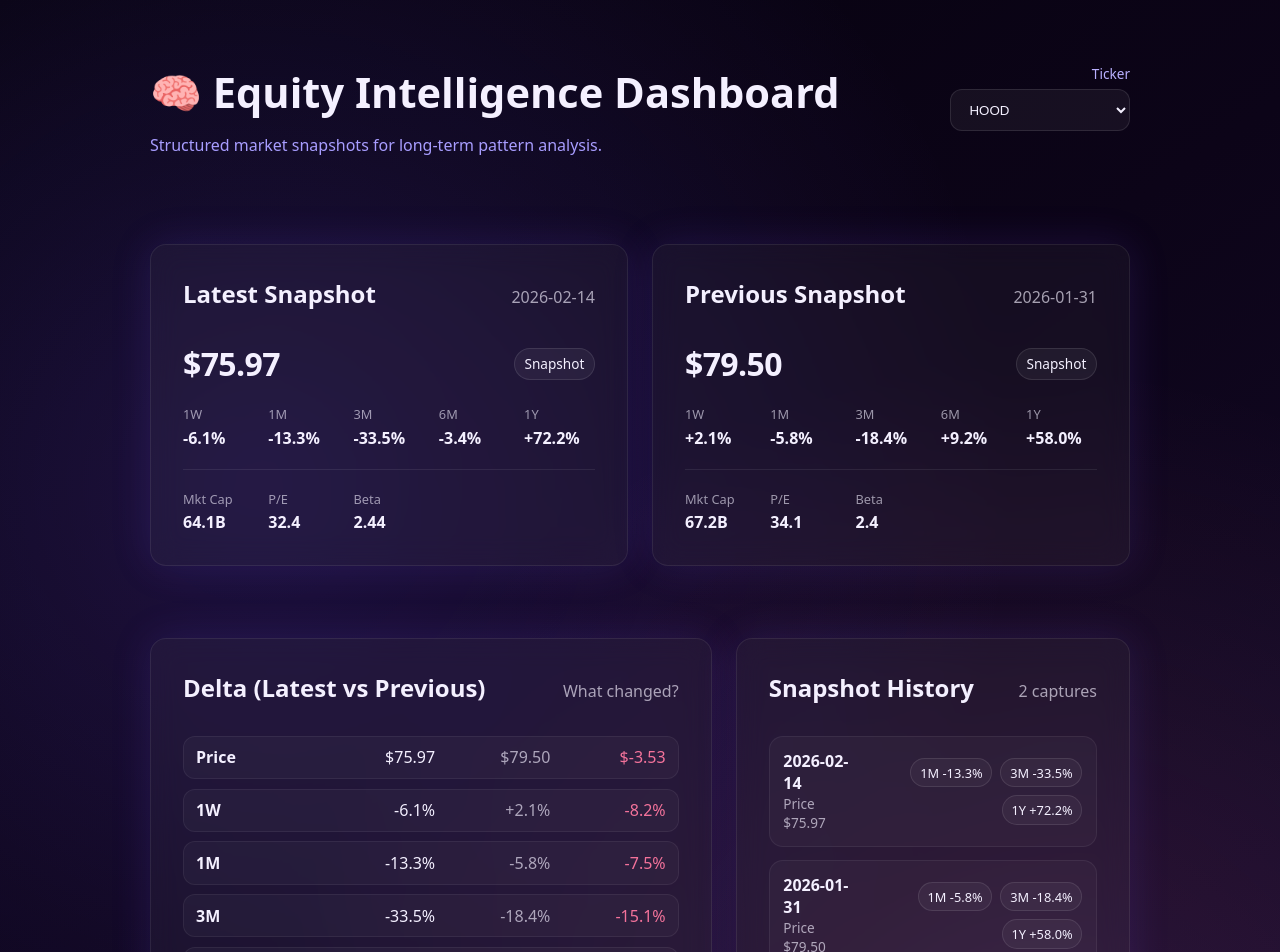
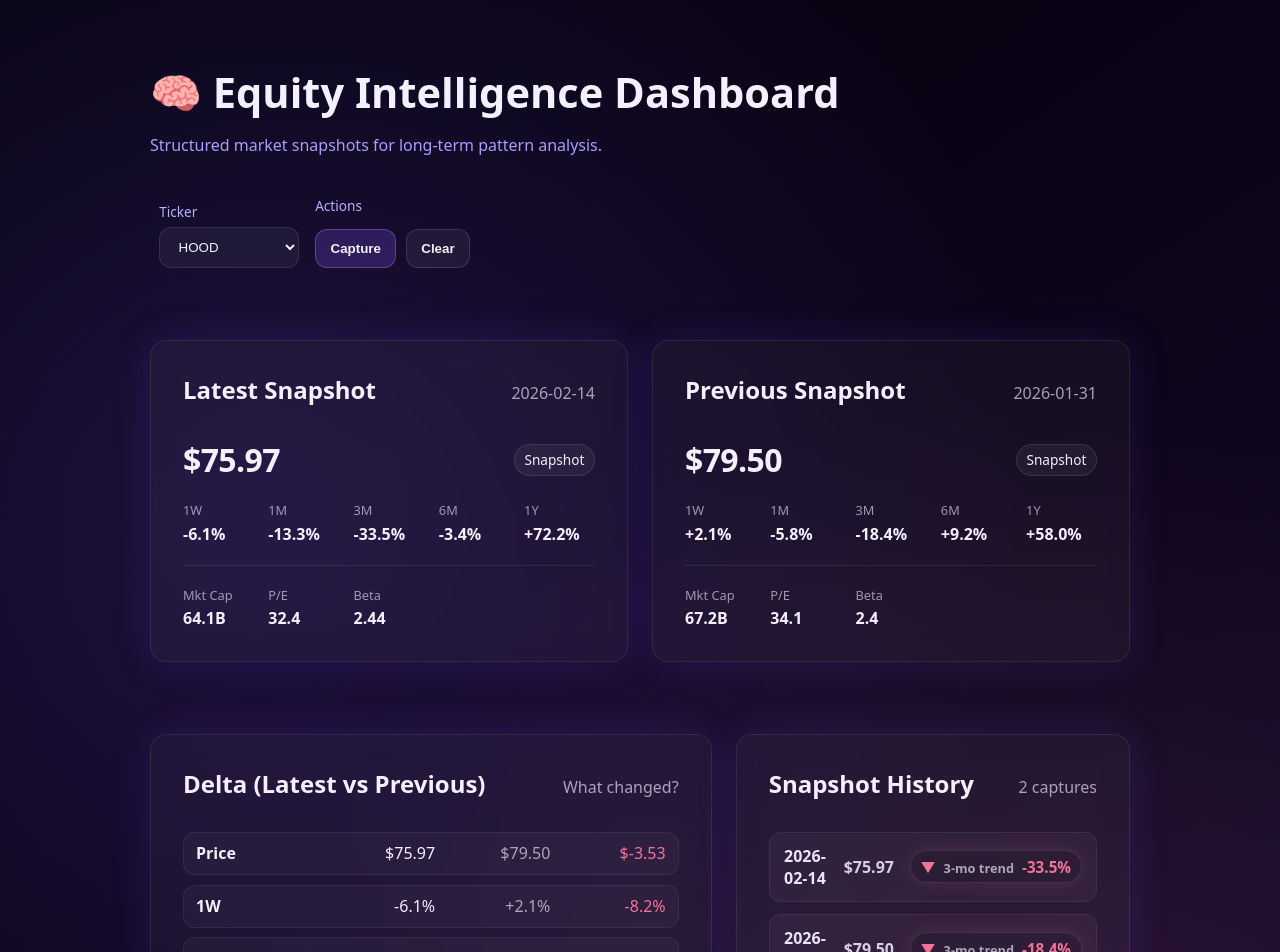
Before and after one commit to michelle-burton/equity-intelligence-dashboard, a React (Vite) app: page / in a window 1280 px wide. Shown: the top 952 px of the page. Built offline with nearby package versions, Linux system fonts and the light colour scheme.

Commit message:
add capture button functionality to header

```diff
--- a/src/App.jsx
+++ b/src/App.jsx
@@ -87,13 +87,65 @@ function deltaClass(curr, prev) {
   return "deltaFlat";
 }
 
+const STORAGE_KEY = "eid:snapshots:v1";
+
+function loadStoredSnapshots() {
+  try {
+    const raw = localStorage.getItem(STORAGE_KEY);
+    return raw ? JSON.parse(raw) : {};
+  } catch (e) {
+    console.warn("Failed to load snapshots from localStorage:", e);
+    return {};
+  }
+}
+
+function saveStoredSnapshots(all) {
+  try {
+    localStorage.setItem(STORAGE_KEY, JSON.stringify(all));
+  } catch (e) {
+    console.warn("Failed to save snapshots to localStorage:", e);
+  }
+}
+
+/**
+ * Upsert by asOf date and keep newest-first.
+ * Prevents duplicates when you capture the same day again.
+ */
+function upsertSnapshot(list, snap) {
+  const filtered = (list ?? []).filter((s) => s?.asOf !== snap?.asOf);
+  return [snap, ...filtered].sort((a, b) => (a.asOf < b.asOf ? 1 : -1));
+}
+
 function App() {
     const [ticker, setTicker] = useState("HOOD");
     const [aiText, setAiText] = useState("");
+    const [stored, setStored] = useState(() => loadStoredSnapshots());
+    const [toast, setToast] = useState("");
 
-  const history = useMemo(() => SNAPSHOTS[ticker] ?? [], [ticker]);
+    // 1️⃣ base data (demo)
+    const baseHistory = useMemo(() => SNAPSHOTS[ticker] ?? [], [ticker]);
+
+    // 2️⃣ stored data
+    const storedHistory = stored?.[ticker] ?? [];
+
+    // 3️⃣ merge them
+    const history = useMemo(() => {
+        const byDate = new Map();
+        [...storedHistory, ...baseHistory].forEach((s) => {
+        if (s?.asOf) byDate.set(s.asOf, s);
+        });
+        return [...byDate.values()].sort((a, b) =>
+        a.asOf < b.asOf ? 1 : -1
+        );
+    }, [storedHistory, baseHistory]);
+
+    // 4️⃣ NOW define latest & previous
     const latest = history[0];
     const previous = history[1];
+
+    // 5️⃣ THEN define latestToShow
+    //const latestToShow = liveLatest ?? latest; // if you have liveLatest, otherwise just use latest
+    const latestToShow = latest;
 
   return (
     <div className="page">
@@ -104,17 +156,68 @@ function App() {
             <p className="subtitle">Structured market snapshots for long-term pattern analysis.</p>
         </div>
 
-        <div className="tickerPicker">
+<div className="controlPanel">
+  <div className="controlRow">
+    <div className="controlGroup">
       <label className="label">Ticker</label>
       <select
         value={ticker}
-            onChange={(e) => setTicker(e.target.value)}
-            className="select"
+        onChange={(e) => {
+          setTicker(e.target.value);
+          setAiText("");
+         // setSelectedPrevious?.(null); // safe if you add clickable baseline later
+        }}
+        className="select selectSmall"
       >
         {TICKERS.map((t) => (
           <option key={t} value={t}>{t}</option>
         ))}
       </select>
+    </div>
+
+    <div className="controlGroup">
+      <label className="label">Actions</label>
+      <div className="controlButtons">
+        <button
+          className="btn btnPrimary"
+          onClick={() => {
+            const current = latestToShow ?? latest; // use latestToShow if you have it
+            if (!current) return;
+
+            const nextAll = { ...stored };
+            nextAll[ticker] = upsertSnapshot(nextAll[ticker], {
+              ...current,
+              source: current.source ?? "captured",
+            });
+
+            setStored(nextAll);
+              saveStoredSnapshots(nextAll);
+
+            setToast(`✅ Captured ${ticker} • ${current.asOf}`);
+            window.setTimeout(() => setToast(""), 1800);
+          }}
+          disabled={!(latestToShow ?? latest)}
+        >
+          Capture
+        </button>
+
+        <button
+          className="btn btnGhost"
+          onClick={() => {
+            const nextAll = { ...stored, [ticker]: [] };
+            setStored(nextAll);
+            saveStoredSnapshots(nextAll);
+            setToast(`Cleared captures for ${ticker}`);
+            window.setTimeout(() => setToast(""), 1600);
+          }}
+        >
+          Clear
+        </button>
+      </div>
+    </div>
+  </div>
+
+  {toast ? <div className="toast">{toast}</div> : null}
 </div>
         </header>
 
@@ -216,6 +319,7 @@ function DeltaCard({ latest, previous }) {
   );
 }
 
+
 function HistoryCard({ history }) {
   return (
     <div className="card">
@@ -224,24 +328,31 @@ function HistoryCard({ history }) {
         <span className="muted">{history?.length ?? 0} captures</span>
       </div>
 
-      <div className="history">
-        {(history ?? []).map((s) => (
-          <div key={s.asOf} className="historyRow">
-            <div>
+      <div className="historyCompact">
+        {(history ?? []).map((s) => {
+          const trend = s?.windows?.m3; // <-- use 3 month trend
+          const trendDir = typeof trend === "number" ? (trend >= 0 ? "up" : "down") : "flat";
+          const arrow = trendDir === "up" ? "▲" : trendDir === "down" ? "▼" : "•";
+
+          return (
+            <div key={s.asOf} className="historyLine">
               <div className="historyDate">{s.asOf}</div>
-              <div className="muted small">Price ${s.price.toFixed(2)}</div>
-            </div>
-            <div className="historyChips">
-              <span className="chip">1M {formatPct(s.windows.m1)}</span>
-              <span className="chip">3M {formatPct(s.windows.m3)}</span>
-              <span className="chip">1Y {formatPct(s.windows.y1)}</span>
+
+              <div className="historyPrice">${s.price.toFixed(2)}</div>
+
+              <div className={`historyTrend ${trendDir}`}>
+                <span className="arrow">{arrow}</span>
+                <span className="labelSmall">3-mo trend</span>
+                <span className="trendValue">{formatPct(trend)}</span>
               </div>
             </div>
-        ))}
+          );
+        })}
       </div>
     </div>
   );
 }
+
 
 function Metric({ label, value }) {
   return (
--- a/src/assets/styles.css
+++ b/src/assets/styles.css
@@ -248,32 +248,75 @@ html, body, #root {
 .deltaDown { color: rgba(255, 120, 160, 0.95); }
 .deltaFlat { color: rgba(244, 240, 255, 0.75); }
 
-.history {
-  display: grid;
-  gap: 0.8rem;
+.historyCompact {
+  display: flex;
+  flex-direction: column;
+  gap: 0.75rem;
+  margin-top: 1rem;
 }
 
-.historyRow {
-  display: flex;
-  justify-content: space-between;
+.historyLine {
+  display: grid;
+  grid-template-columns: 1fr auto auto;
   align-items: center;
   gap: 1rem;
-  padding: 0.85rem;
-  border-radius: 14px;
-  background: rgba(255,255,255,0.03);
+  padding: 0.75rem 0.9rem;
+  border-radius: 12px;
+  background: rgba(255,255,255,0.04);
   border: 1px solid rgba(255,255,255,0.06);
 }
 
 .historyDate {
   font-weight: 650;
+  color: rgba(244, 240, 255, 0.95);
 }
 
-.historyChips {
-  display: flex;
+.historyPrice {
+  font-weight: 600;
+  color: rgba(244, 240, 255, 0.85);
+}
+
+.historyTrend {
+  display: inline-flex;
+  align-items: baseline;
   gap: 0.5rem;
-  flex-wrap: wrap;
-  justify-content: flex-end;
+  padding: 0.35rem 0.6rem;
+  border-radius: 999px;
+  border: 1px solid rgba(255,255,255,0.10);
+  background: rgba(0,0,0,0.12);
+  font-weight: 650;
+  white-space: nowrap;
 }
+
+.historyTrend .arrow {
+  font-size: 0.9rem;
+}
+
+.labelSmall {
+  font-size: 0.8rem;
+  color: rgba(244, 240, 255, 0.65);
+  font-weight: 600;
+}
+
+.trendValue {
+  font-size: 0.95rem;
+}
+
+.historyTrend.up {
+  color: rgba(120, 255, 190, 0.95);
+  box-shadow: 0 0 18px rgba(120, 255, 190, 0.12);
+}
+
+.historyTrend.down {
+  color: rgba(255, 120, 160, 0.95);
+  box-shadow: 0 0 18px rgba(255, 120, 160, 0.12);
+}
+
+.historyTrend.flat {
+  color: rgba(244, 240, 255, 0.8);
+}
+
+
 
 .chip {
   font-size: 0.8rem;
@@ -315,3 +358,56 @@ html, body, #root {
   color: rgba(244, 240, 255, 0.9);
   min-height: 180px;
 }
+
+
+
+/* Control Panel to take snapshot */
+
+.controlPanel {
+  min-width: 320px;
+  display: flex;
+  flex-direction: column;
+  align-items: flex-end;
+  gap: 0.6rem;
+}
+
+.controlRow {
+  display: flex;
+  gap: 1rem;
+  align-items: flex-end;
+  flex-wrap: wrap;
+  justify-content: flex-end;
+}
+
+.controlGroup {
+  display: grid;
+  gap: 0.35rem;
+}
+
+.selectSmall {
+  width: 140px;
+  max-width: 140px;
+}
+
+.controlButtons {
+  display: flex;
+  gap: 0.6rem;
+}
+
+.btnPrimary {
+  background: rgba(140, 90, 255, 0.22);
+  border-color: rgba(170, 140, 255, 0.35);
+}
+
+.btnPrimary:hover {
+  background: rgba(140, 90, 255, 0.30);
+}
+
+.toast {
+  font-size: 0.85rem;
+  color: rgba(244, 240, 255, 0.85);
+  padding: 0.5rem 0.75rem;
+  border-radius: 12px;
+  border: 1px solid rgba(255,255,255,0.10);
+  background: rgba(0,0,0,0.22);
+}
```
Lines whose indentation alone changed are shown as unchanged.
